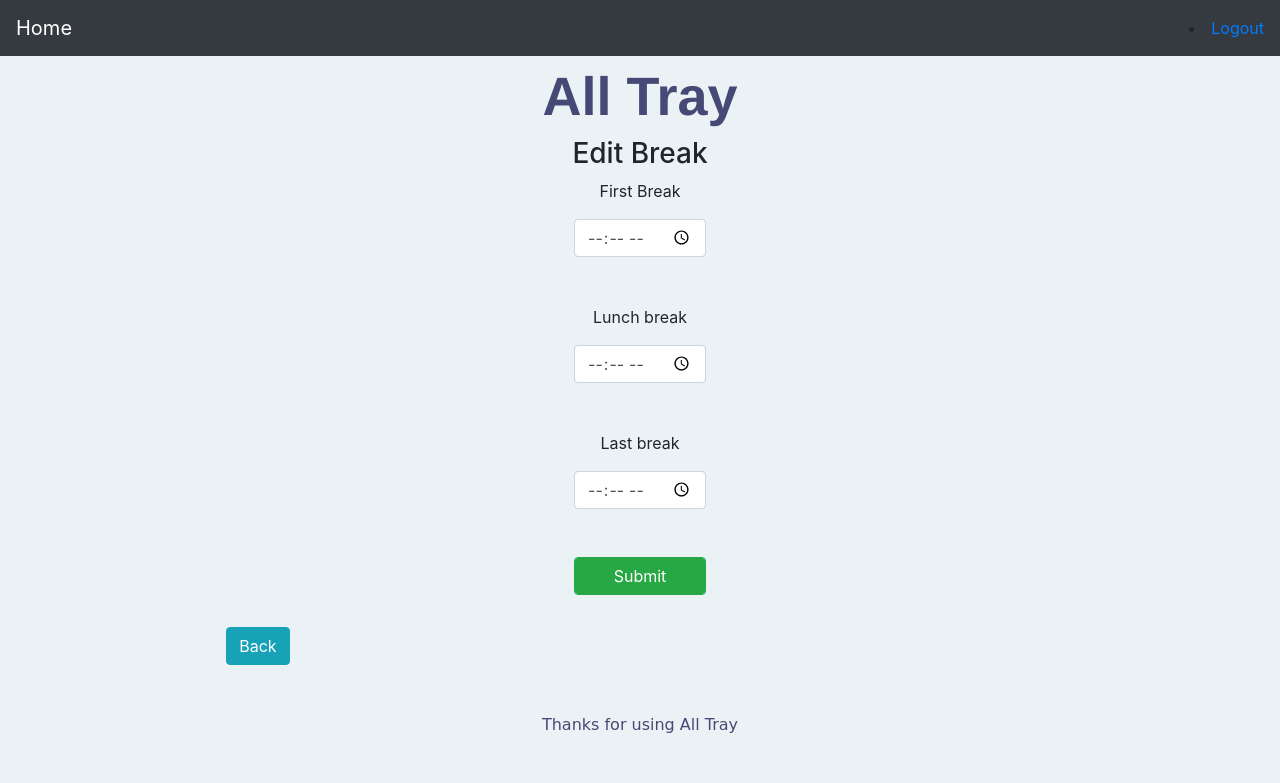
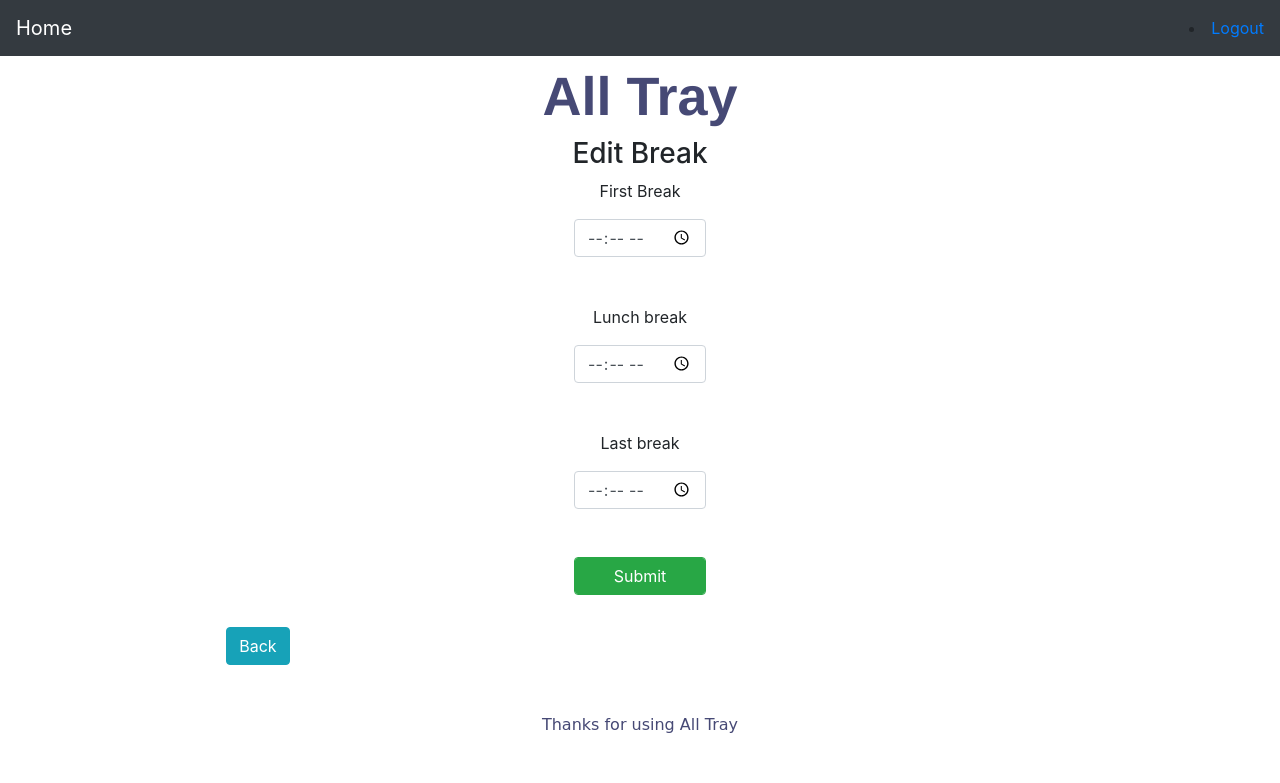
Before and after one commit to Sangeeth123sj/All-Tray, a Django app: page /college_break_edit/ in a window 1280 px wide. Shown: the top 783 px of the page. Run offline with Django 3.2, Linux system fonts and the light colour scheme; some libraries are stand-ins or nearby versions.

Commit message:
UI update

```diff
--- a/tray/templates/tray/base.html
+++ b/tray/templates/tray/base.html
@@ -110,14 +110,16 @@ div.left {
 <script src="{% static 'tray/js/app.js' %}"></script>
 <script src="https://kit.fontawesome.com/803b4ae923.js" crossorigin="anonymous"></script>
 <script src="https://unpkg.com/sweetalert/dist/sweetalert.min.js"></script>
+<!--new navbar source-->
 
 </head>
-<body style="background-color: #ebf2f5">
+<body style="background-color: rgba(255,255, 255, 1)">
 <!-- #ebf2f5-->
 {% block navbar %}
 
 <nav class="navbar navbar-dark bg-dark">
-  <ul class="navbar-nav mr-auto" >
+  <!--navbar-dark bg-dark-->
+  <ul class="navbar-nav mr-auto">
   <a class="navbar-brand" href="{% url 'entry' %}">Home</a>
   </ul>
 
@@ -125,7 +127,7 @@ div.left {
   <a class="navbar-link" href="{% url 'open_store' %}">New Store</a>
   </li>
   <li class="nav-item">
-  <a class="navbar-item" href="{% url 'store_login' %}">Store Log In</a>
+  <a class="navbar-item" href="{% url 'store_login' %}">Store LogIn</a>
   </li>
 </nav>
 
```
